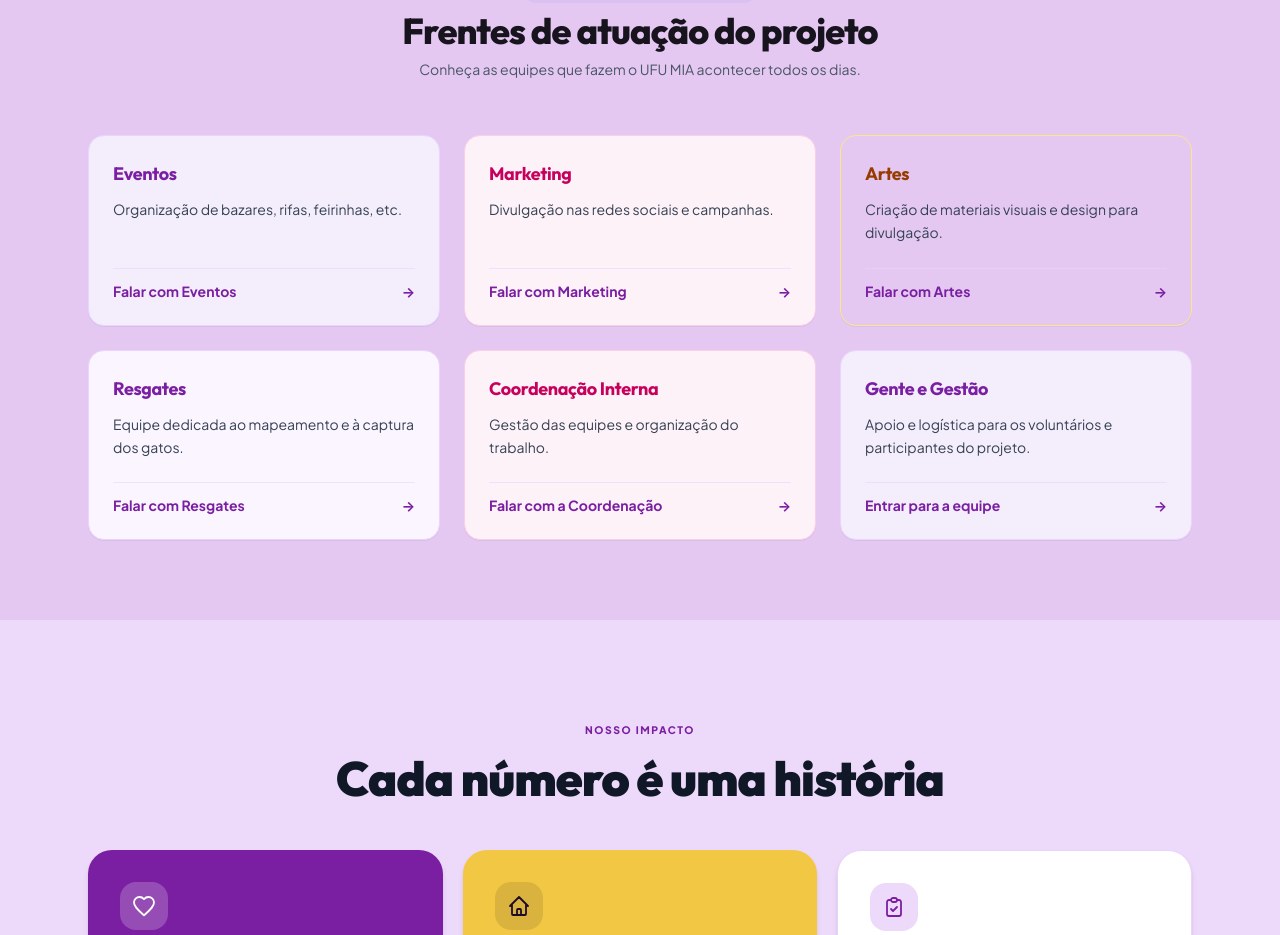
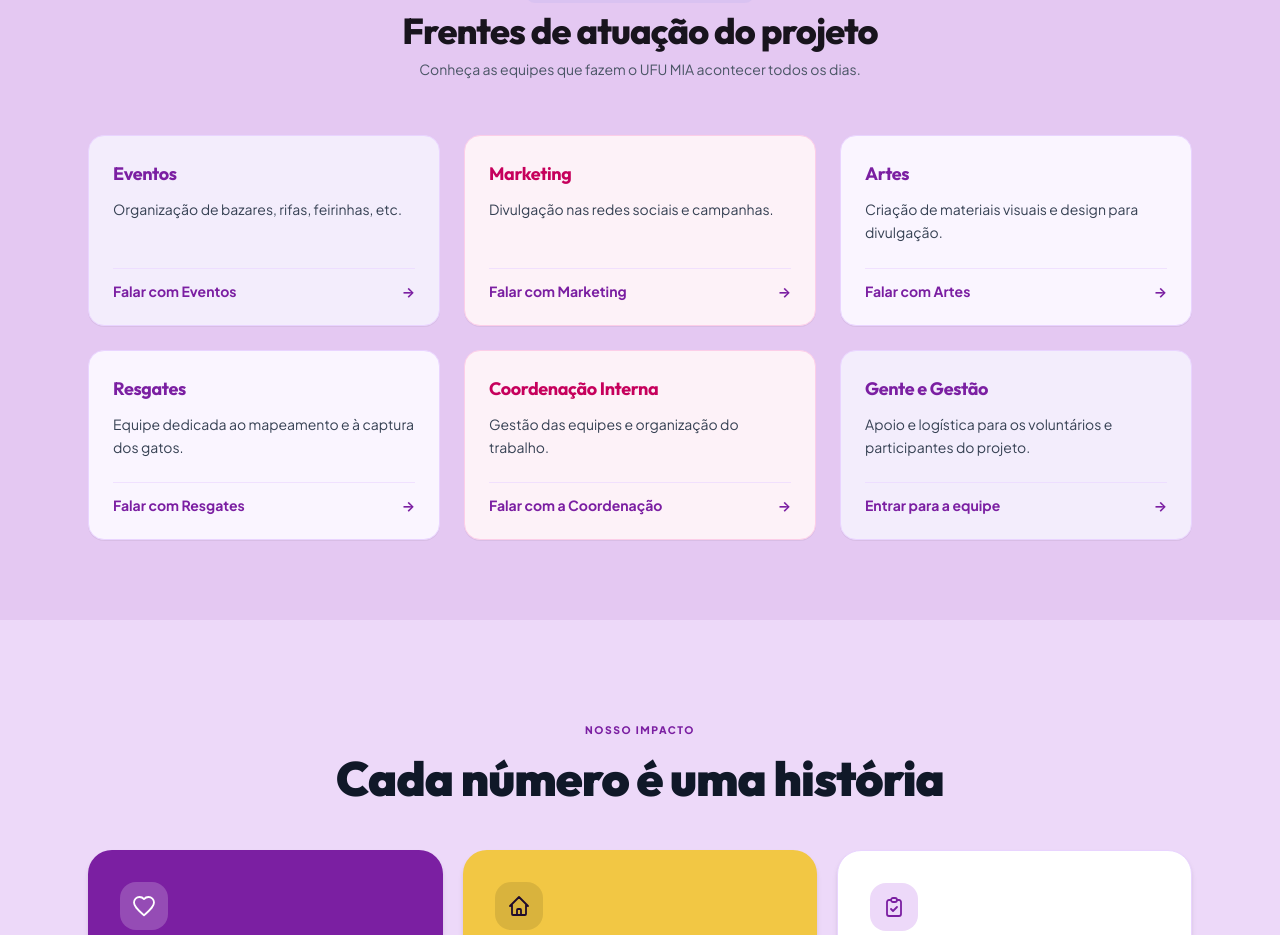
Before and after one commit to Limongi-lab/ufu.mia, a React (Vite) app in the folder frontend/: page /sobre in a window 1280 px wide. Shown: the part 2220-3155 px from the top of the page. Built offline with nearby package versions, Linux system fonts and the light colour scheme; no server answers.

Commit message:
tira o amarelo do card Artes

```diff
--- a/frontend/src/components/SecaoAtuacaoUFU.tsx
+++ b/frontend/src/components/SecaoAtuacaoUFU.tsx
@@ -8,7 +8,7 @@
   const estilos = [
     { bgCard: 'bg-lilas-suave border-purple-200', corTitulo: 'text-roxo' },
     { bgCard: 'bg-[#FDF2F8] border-pink-200', corTitulo: 'text-pink-700' },
-    { bgCard: 'bg-amarelo-suave border-amber-200', corTitulo: 'text-amber-800' },
+    { bgCard: 'bg-purple-50 border-purple-200', corTitulo: 'text-roxo' },
     { bgCard: 'bg-purple-50 border-purple-200', corTitulo: 'text-roxo' },
     { bgCard: 'bg-[#FDF2F8] border-pink-200', corTitulo: 'text-pink-700' },
     { bgCard: 'bg-lilas-suave border-purple-200', corTitulo: 'text-roxo' },
```
Lines whose indentation alone changed are shown as unchanged.
